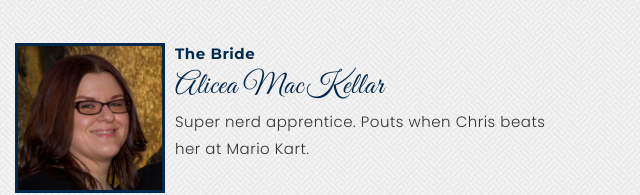
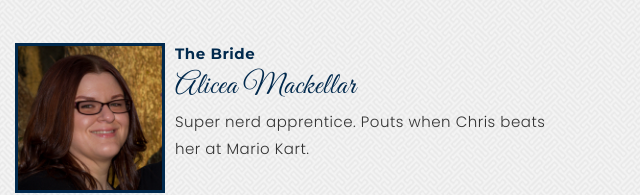
Before and after one commit to chotchki/hotchkiss-io-frontend, a plain HTML site: page wedding/index.html in a window 1280 px wide. Shown: the part 623-818 px from the top of the page, 640-1280 px from the left. Drawn offline with Linux system fonts and the light colour scheme.

Commit message:
Destroy your name so that the font looks right

```diff
--- a/wedding/index.html
+++ b/wedding/index.html
@@ -121,7 +121,7 @@
               </div>
               <div class="media-body">
                 <div class="title">The Bride</div>
-                <h2 class="media-heading">Alicea MacKellar</h2>
+                <h2 class="media-heading">Alicea Mackellar</h2>
                 <p>Super nerd apprentice. Pouts when Chris beats her at Mario Kart.</p>
               </div>
             </div><!-- media -->
```
